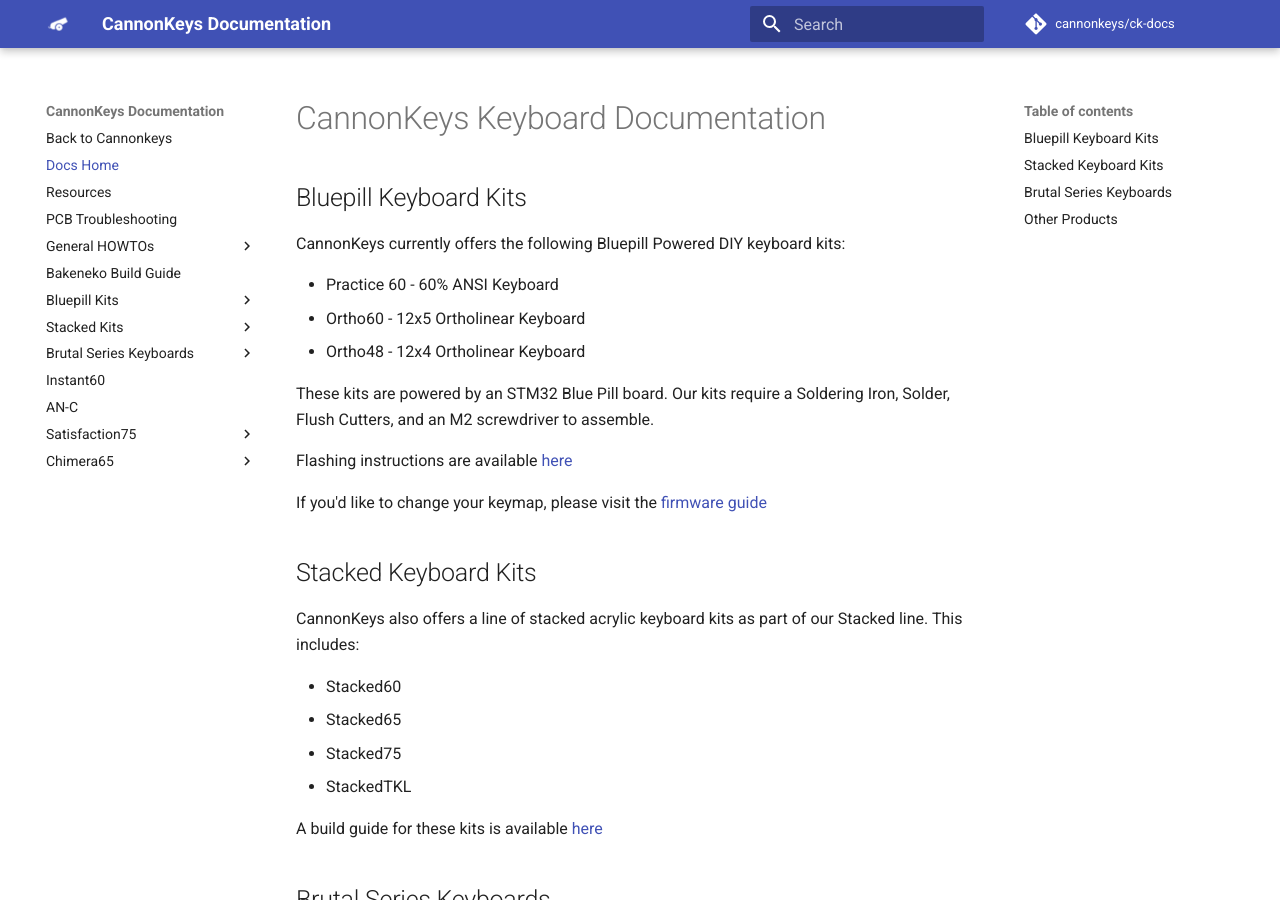
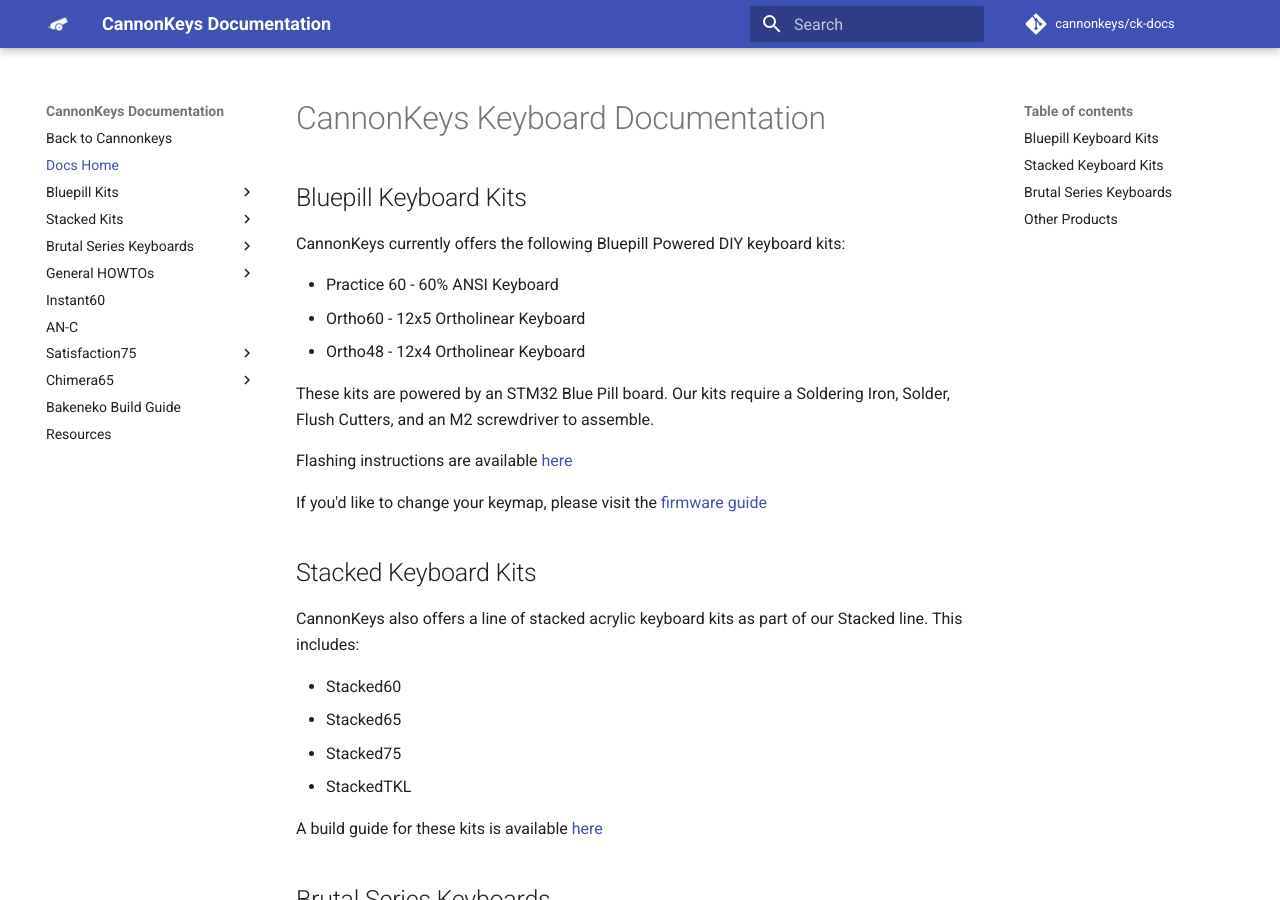
Before and after one commit to cannonkeys/ck-docs, an MkDocs documentation site: the page built from docs/index.md, in a window 1280 px wide and 900 px high. Built offline with MkDocs 1.6.1 and Material for MkDocs 9.7.7, drawn with Linux system fonts in a browser that asks for light colours; comment, search, counter and statistics services are not loaded; part of the change alters nothing that is shown.

Commit message:
Update mkdocs.yml

```diff
--- a/mkdocs.yml
+++ b/mkdocs.yml
@@ -10,14 +10,6 @@ markdown_extensions:
 nav:
   - Back to Cannonkeys: 'https://cannonkeys.com'
   - Docs Home: index.md
-  - Resources: resources.md
-  - PCB Troubleshooting: troubleshooting.md
-  - General HOWTOs:
-    - Adding RGB Underglow: rgb_underglow.md
-    - PCB Basics: pcb_basics.md
-    - Removing PCB Rails: removing_pcb_rails.md
-    - Raffle Queue: raffle-queue.md
-  - Bakeneko Build Guide: bakeneko.md
   - Bluepill Kits:
     - Build Guide: bluepill-build.md
     - Testing your Bluepill: bluepill-test.md
@@ -31,6 +23,10 @@ nav:
     - BOMs: stacked/stacked_boms.md
   - Brutal Series Keyboards:
     - Build Guide: brutal/brutal_build.md
+  - General HOWTOs:
+    - Adding RGB Underglow: rgb_underglow.md
+    - Removing PCB Rails: removing_pcb_rails.md
+    - Raffle Queue: raffle-queue.md
   - Instant60: instant60.md
   - AN-C: an_c.md
   - Satisfaction75:
@@ -40,6 +36,8 @@ nav:
   - Chimera65:
     - Build Guide: chimera65/build_guide.md
     - Flashing Guide: chimera65/flashing.md
+  - Bakeneko Build Guide: bakeneko.md
+  - Resources: resources.md
 
 extra:
   social:
```
